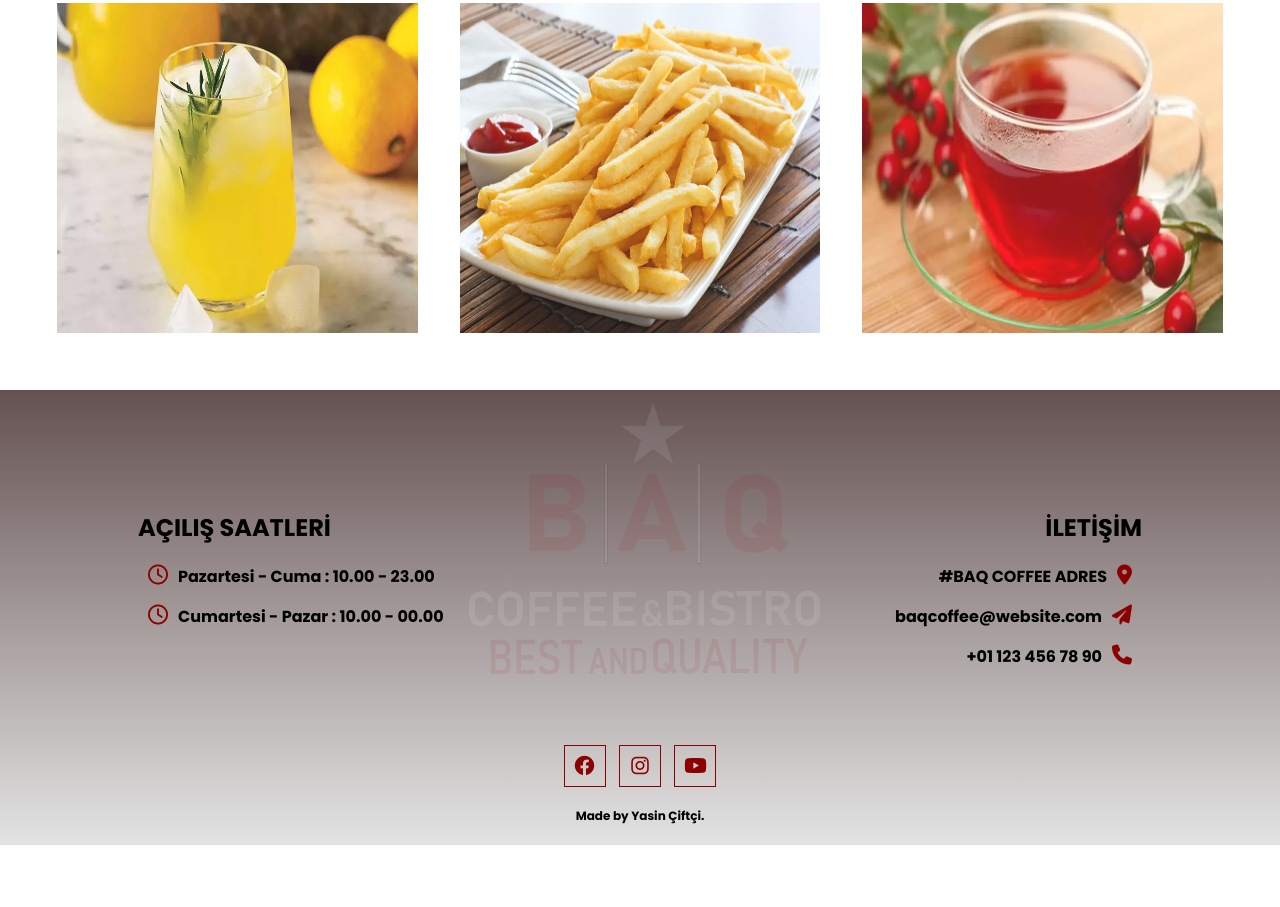
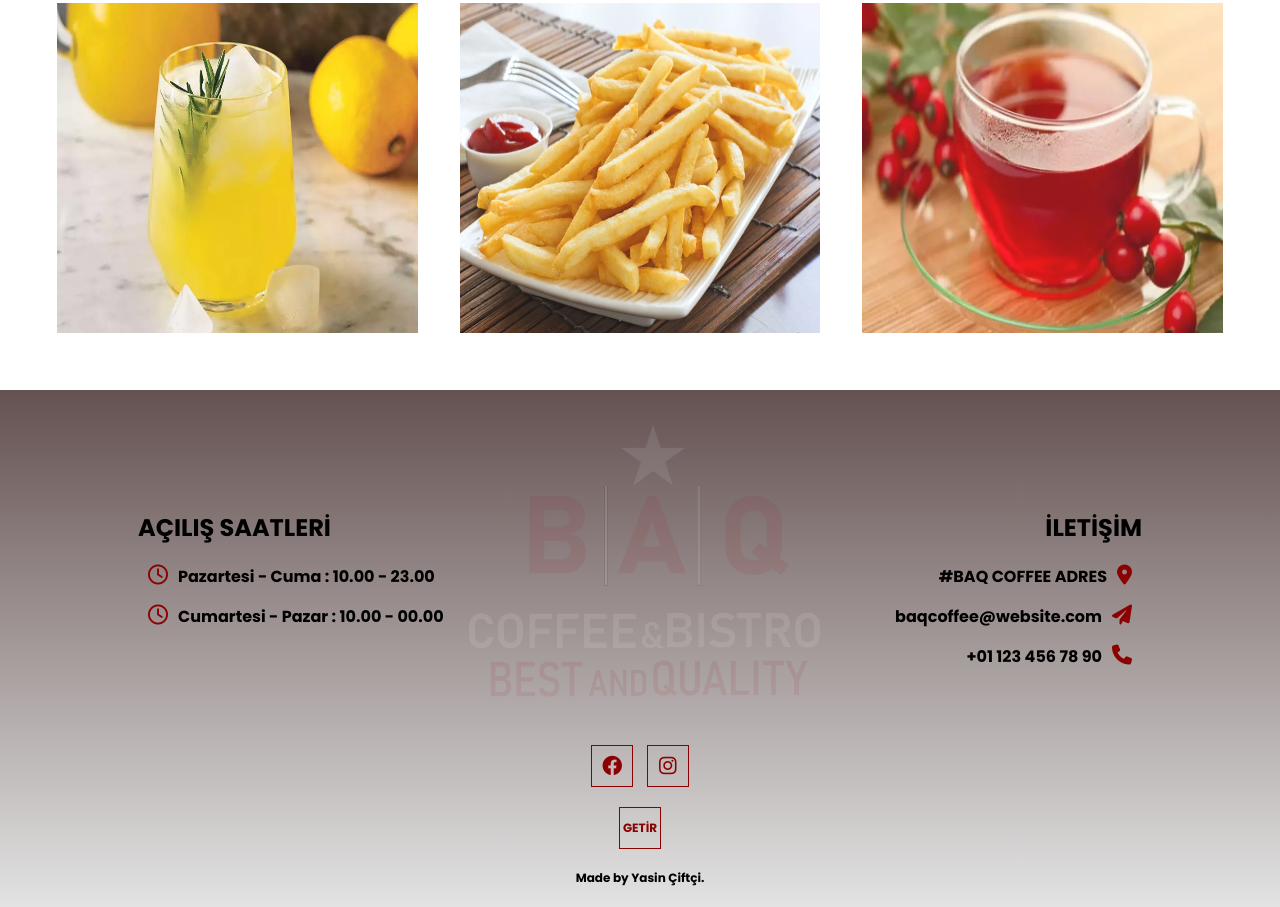
Before and after one commit to yasinciftcii/baq_coffee, a plain HTML site: page index.html in a window 1280 px wide. Shown: the part 2194-3101 px from the top of the page. Before the commit the page ends 3039 px from the top, so only its background shows below. Drawn offline with Linux system fonts and the light colour scheme; a web font is replaced by a local one.

Commit message:
baq_coffee

```diff
--- a/index.html
+++ b/index.html
@@ -202,9 +202,9 @@
         </div>
 
         <div class="social-links">
-            <i class="fa-brands fa-facebook"></i>
-            <i class="fa-brands fa-instagram"></i>
-            <i class="fa-brands fa-youtube"></i>
+            <a href="https://www.facebook.com/baqcoffeetr"><i class="fa-brands fa-facebook"></i></a>
+            <a href="https://www.instagram.com/baqcoffeetr/"><i class="fa-brands fa-instagram"></i></a>
+            <p class="getir"><a href="https://getir.com/yemek/restoran/baq-coffee-merkez-bahcelievler-mah-merkez-isparta/"></a>GETİR</p>
             <p>Made by Yasin Çiftçi.</p>
         </div>
     </section>
--- a/style.css
+++ b/style.css
@@ -480,10 +480,24 @@ nav .fa{
     margin: 40px 5px 0;
     color: #8b0000;
     cursor: pointer;
-    transition: .5s;
+    transition: 0.5s;
 }
 
-.social-links i:hover{
+.getir{
+    height: 40px;
+    width: 40px;
+    font-size: 12px;
+    line-height: 40px;
+    margin: auto;
+    border: 1px solid #8b0000;
+    color: #8b0000;
+    text-decoration: none;
+    cursor: pointer;
+    transition: 0.5s;
+}
+
+.social-links i:hover,
+.getir:hover{
     background: #8b0000;
     color: #fff;
     transform: translateY(-7px);
```
